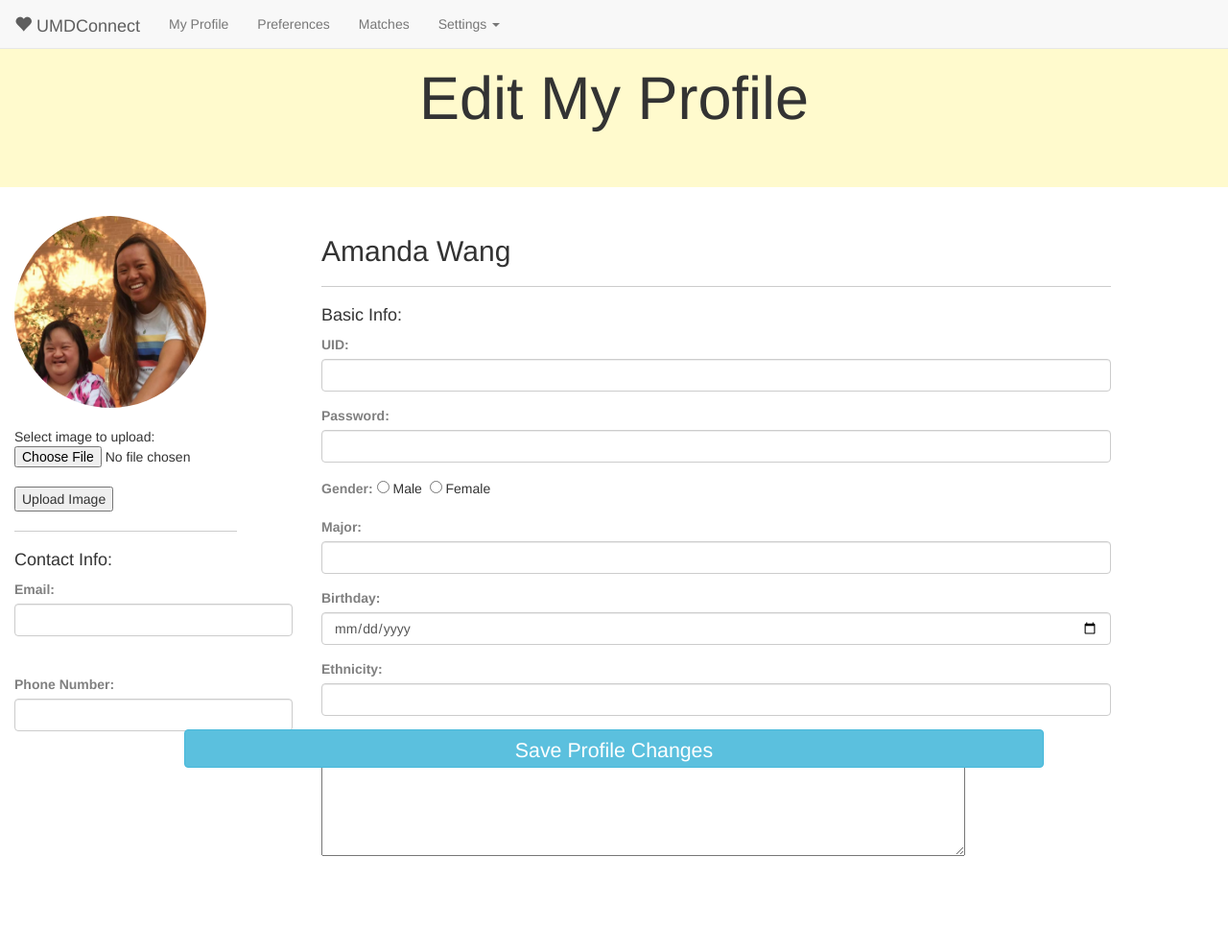
After one commit to amandawa/SDT, a PHP site: page /profile/EditProfile.php in a window 1280 px wide. The commit adds this page. Shown: the whole page at 96% size. Run offline with PHP 8.4, Linux system fonts and the light colour scheme; some libraries are stand-ins or nearby versions.

Commit message:
Profile page layout done

```diff
--- a/css/index.css
+++ b/css/index.css
@@ -1,10 +1,11 @@
 body {
-    background-color: #FFAEC9;
+    background-color: #a0d2e9;
 }
 
 .jumbotron {
     color:#FFAEC9;
     font-style:italic;
+    background-color: white;
 }
 
 .container {
--- a/preferences/Preferences.php
+++ b/preferences/Preferences.php
@@ -24,7 +24,7 @@
         <div class="container-fluid">
             <!-- Navigation Part 1-->
             <div class="navbar-header">
-                <a class="navbar-brand" href="#">UMDConnect</a>
+                <a class="navbar-brand" href="#"><span class="glyphicon glyphicon-heart"></span> UMDConnect</a>
 
                 <!-- button visible when navbar collapses -->
                 <button type="button" class="navbar-toggle collapsed"
@@ -41,8 +41,7 @@
             <!-- Navigation Part 2 has main content of navigation bar -->
             <div id="navbarcontent" class="navbar-collapse collapse">
                 <ul class="nav navbar-nav">
-                    <li><a href="#"><span class="glyphicon glyphicon-home"</span></a></li>
-                    <li><a href="#">Home</a></li>
+                    <li><a href="../profile/Profile.php">My Profile</a></li>
                     <li><a href="#">Preferences</a></li>
                     <li><a href="#">Matches</a></li>
 
--- /dev/null
+++ b/profile/EditProfile.php
@@ -0,0 +1,205 @@
+<!DOCTYPE html>
+<html lang="en">
+<head>
+    <title>SDT</title>
+    <meta charset="utf-8">
+    <meta http-equiv="X-UA-Compatible" content="IE=edge">
+    <meta name="viewport" content="width=device-width, initial-scale=1">
+    <link href="../bootstrap/css/bootstrap.min.css" rel="stylesheet">
+    <link rel="stylesheet" href="https://maxcdn.bootstrapcdn.com/bootstrap/3.3.7/css/bootstrap.min.css">
+    <!-- <link rel="stylesheet" href="css/index.css" /> -->
+    <script src = "https://cdnjs.cloudflare.com/ajax/libs/bootstrap-slider/9.9.0/bootstrap-slider.js"></script>
+    <script src="https://ajax.googleapis.com/ajax/libs/jquery/3.2.1/jquery.min.js"></script>
+    <script src="https://maxcdn.bootstrapcdn.com/bootstrap/3.3.7/js/bootstrap.min.js"></script>
+    <!-- boostrap slider-->
+    <script src="https://code.jquery.com/jquery-3.1.1.min.js"></script>
+    <link rel="stylesheet" href="https://maxcdn.bootstrapcdn.com/bootstrap/3.3.7/css/bootstrap.min.css">
+    <script src="https://maxcdn.bootstrapcdn.com/bootstrap/3.3.7/js/bootstrap.min.js"></script>
+    <link rel="stylesheet" href="https://cdnjs.cloudflare.com/ajax/libs/bootstrap-slider/9.7.2/css/bootstrap-slider.min.css">
+    <script type="text/javascript" src="https://cdnjs.cloudflare.com/ajax/libs/bootstrap-slider/9.7.2/bootstrap-slider.min.js"></script>
+    <link rel="stylesheet" href="profile.css" />
+</head>
+<body>
+
+    <?php
+        // sudo chown daemon /Applications/XAMPP/xamppfiles/htdocs/fall2017/SDT/profile/images
+	    // serverUploadDirectory represents the directory where uploaded files will be placed
+	    // Replace with your own path.  $serverUploadDirectory specified below corresponds to
+        // windows environment. For Mac environment use $serverUploadDirectory = "/tmp"
+        if($_POST) {
+	        $serverUploadDirectory =  getcwd()."/images";
+            $tmpFileName = $_FILES['filename']['tmp_name'];
+            $serverFileName = $serverUploadDirectory."/".$_FILES['filename']['name'];
+            if (file_exists($serverFileName)) {
+                // echo "Sorry, file already exists.";
+            } else {
+	            // checking the file was uploaded via HTTP POST (to avoid tricking the
+	            // script into working on files it should not be working on (e.g., passwd)
+	            if (!is_uploaded_file($tmpFileName)) {
+		            // print("<b>File upload cannot be completed</b>");
+                } else {
+		            // At this point you can check the validity of the file type, size, etc.
+		            // copying file from temporary location
+		            if (!move_uploaded_file($tmpFileName, $serverFileName)) {
+			            // print("<b>File upload cannot be completed</b>");
+                    } else {
+			            // print("<b>File upload complete</b>");
+		            }
+                }
+            }
+        }
+    ?>
+
+
+
+    <?php
+
+    ?>
+
+
+
+    <nav class="navbar navbar-default navbar-fixed-top">
+        <div class="container-fluid">
+            <!-- Navigation Part 1-->
+            <div class="navbar-header">
+                <a class="navbar-brand" href="#"><span class="glyphicon glyphicon-heart"></span> UMDConnect</a>
+
+                <!-- button visible when navbar collapses -->
+                <button type="button" class="navbar-toggle collapsed"
+                        data-toggle="collapse"
+                        data-target="#navbarcontent">
+
+                <!-- displaying icon representing button -->
+                <span class="icon-bar"></span>
+                <span class="icon-bar"></span>
+                <span class="icon-bar"></span>
+                </button>
+            </div>
+
+            <!-- Navigation Part 2 has main content of navigation bar -->
+            <div id="navbarcontent" class="navbar-collapse collapse">
+                <ul class="nav navbar-nav">
+                    <li><a href="./Profile.php">My Profile</a></li>
+                    <li><a href="../preferences/Preferences.php">Preferences</a></li>
+                    <li><a href="#">Matches</a></li>
+
+                    <!-- dropdown for projects -->
+                    <li class="dropdown">
+                        <!-- dropdown tile -->
+                        <a href="#" class="dropdown-toggle" data-toggle="dropdown">
+                            Settings <span class="caret"</span>
+                        </a>
+
+                        <!-- actual dropdown -->
+                        <ul class="dropdown-menu">
+                            <li><a href="#">Project #1</a></li>
+                            <li class="divider"></li>
+                            <li><a href="#">Project #2</a></li>
+                        </ul>
+                    </li>
+                </ul>
+            </div>
+        </div>
+    </nav>
+
+    <div style="background:#FFFACD !important" class="jumbotron text-center">
+        <h1>Edit My Profile</h1>
+    </div>
+
+    <div class = "container-fluid">
+        <div class="row">
+            <div class="col-xs-3 col-sm-3 col-md-3 col-lg-3" id = "first_col">
+                <img class="img-circle" id = "profile_pic" src="default_prof_pic.png" height ='200' width ='200'/>
+                <form action="<?php echo $_SERVER['PHP_SELF'] ?>" method="post" enctype="multipart/form-data"><br>
+                    Select image to upload:
+                    <input type="file" name="filename" id="fileToUpload"><br>
+                    <input id = "submit" type="submit" value="Upload Image" name="submit">
+                </form>
+                <hr align = "left" width = "80%" >
+                <h4>Contact Info:</h4>
+                <label for ="email">Email:</label>
+                <input type="email" class="form-control" id="email">
+                <br><br>
+                <label>Phone Number:</label>
+                <input type = "text" class="form-control" id="phonenum">
+
+            </div>
+
+
+            <div class="col-xs-8 col-sm-8 col-md-8 col-lg-8" id = "second_col">
+                <h2>Amanda Wang</h2>
+                <hr>
+                <h4>Basic Info:</h4>
+                <form action = "Profile.php" method = "post">
+                    <div class="form-group">
+                        <label for="uid">UID:</label>
+                        <input type="text" class="form-control" id="uid">
+                    </div>
+                    <div class="form-group">
+                        <label for="pwd">Password:</label>
+                        <input type="password" class="form-control" id="pwd">
+                    </div>
+                    <div class="form-group">
+                        <label for="gender">Gender:</label>
+                        <input type="radio" name="gender" value="Male" /> Male&nbsp;
+				        <input type="radio" name="gender" value="Female" /> Female
+                    </div>
+                    <div class="form-group">
+                        <label for="major">Major:</label>
+                        <input type="text" class="form-control" id="major">
+                    </div>
+                    <div class="form-group">
+                        <label for="birth">Birthday:</label>
+                        <input type="date" class="form-control" id="birth">
+                    </div>
+                    <div class="form-group">
+                        <label for="ethnicity">Ethnicity:</label>
+                        <input type="text" class="form-control" id="ethnicity">
+                    </div>
+                    <div class="form-group">
+                        <fieldset>
+                        <label for="interests">Interests:</label><br>
+                            <textarea rows="5" cols="80" name="interests"></textarea>
+                        </fieldset>
+                    </div>
+                    <br><br><br><br>
+                    <div class="button-group" id = "buttonContainer">
+                        <input type="submit" id = "save"class="btn btn-info" value="Save Profile Changes"
+                            style="width:70%;
+                            height: 40px;
+                            position:fixed;
+                            bottom:0px;
+                            text-align:center;
+                            left: 15%;
+                            font-size:16pt;
+                        ">
+                </form>
+
+            </div>
+        </div>
+    </div>
+</div>
+
+
+<script>
+    $(document).ready(mainProcessing);
+
+    function mainProcessing() {
+        try {
+            var filename = "profilepic.png";
+            let profile_pic = document.getElementById("profile_pic").src = "./images/"+filename;
+        } catch(e) {
+            //do nothing
+        }
+
+        // document.getElementById("save").onclick = function () {
+        //     window.location.href = "./Profile.php";
+        // }
+
+    }
+</script>
+
+
+
+</body>
+</html>
--- /dev/null
+++ b/profile/profile.css
@@ -0,0 +1,10 @@
+/* #first_col {
+    background-color: red;
+} */
+hr {
+    border-top: 1px solid #ccc;
+}
+
+label {
+    color: gray;
+}
```
Also changed, not shown: profile/Profile.php (added, +126 -0 lines), profile/fileUpload.php (added, +33 -0 lines), profile/default_prof_pic.png (added), profile/images/door.jpg (added), profile/images/profilepic.png (added), profile/profilepic.png (added).
